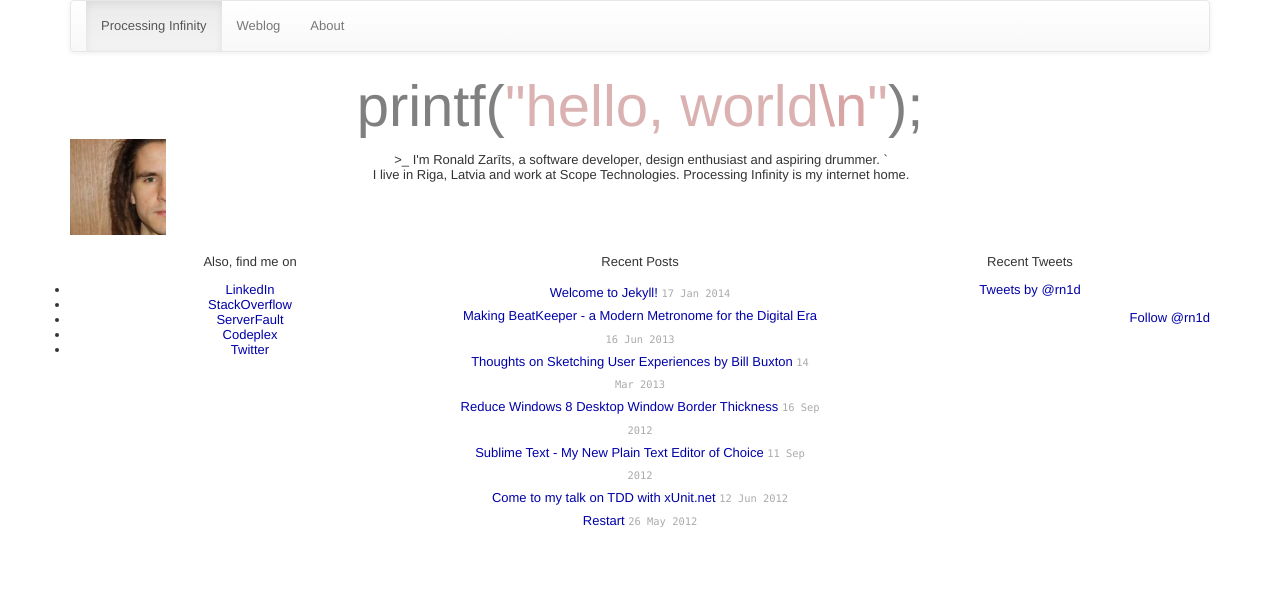
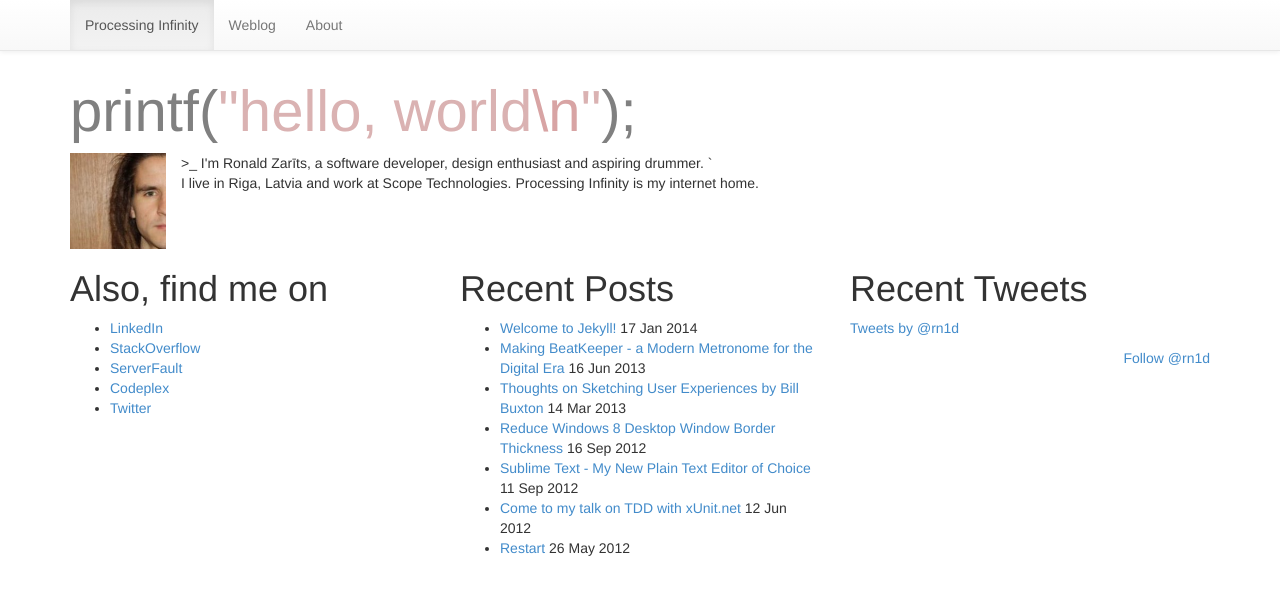
Before and after one commit to rn1d/rn1d.github.io, a Jekyll site: the page built from index.html, in a window 1280 px wide. Shown: the top 595 px of the page. Built offline with Jekyll 4.4.1, drawn with Linux system fonts in a browser that asks for light colours; nearby versions of some CDN libraries; Markdown is read by kramdown in place of the engine named in the settings; comment, search, counter and statistics services are not loaded.

Commit message:
CSS tweaks - disabled Jekyll CSS in favour of bootstrap defaults

```diff
--- a/_layouts/default.html
+++ b/_layouts/default.html
@@ -19,7 +19,8 @@
   <div class="container">
 
     <!-- Navigation -->
-    <nav class="navbar navbar-default">
+    <nav class="navbar navbar-default navbar-fixed-top">
+        <div class="container">
             <div class="navbar-header">
                 <button class="btn btn-muted navbar-toggle" data-toggle="collapse" data-target=".navbar-collapse">
                     <span class="glyphicon glyphicon-chevron-down"/>
@@ -39,6 +40,7 @@
                     </li>
                 </ul>
             </div>
+            </div>
         </nav>
 
         {{ content }}
--- a/assets/css/main.css
+++ b/assets/css/main.css
@@ -4,7 +4,9 @@
 /*
 /*****************************************************************************/
 
-/* Global Reset */
+/* Global Reset
+included in boostrap
+
 * {
   margin: 0;
   padding: 0;
@@ -28,12 +30,19 @@ p { margin: 1em 0; }
 a         { color: #00a; }
 a:hover   { color: #000; }
 a:visited { color: #a0a; }
+*/
 
 /*****************************************************************************/
 /*
 /* Home
 /*
 /*****************************************************************************/
+
+body {
+  padding-top: 70px;
+}
+
+/*
 .posts {
   list-style-type: none;
   margin-bottom: 2em;
@@ -48,13 +57,14 @@ a:visited { color: #a0a; }
   font-family: Monaco, "Courier New", monospace;
   font-size: 80%;
 }
-
+*/
 /*****************************************************************************/
 /*
 /* Site
 /*
 /*****************************************************************************/
 
+/*
 .site {
   font-size: 115%;
   text-align: justify;
@@ -120,14 +130,16 @@ a:visited { color: #a0a; }
 .footer .rss img {
   border: 0;
 }
-
+*/
 /*****************************************************************************/
 /*
 /* Posts
 /*
 /*****************************************************************************/
 
-/* standard */
+/* standard
+
+
 .post pre {
   border: 1px solid #ddd;
   background-color: #eef;
@@ -147,8 +159,9 @@ a:visited { color: #a0a; }
 .post pre code {
   border: none;
 }
+*/
 
-/* terminal */
+/* terminal
 .post pre.terminal {
   border: 1px solid #000;
   background-color: #333;
@@ -158,6 +171,8 @@ a:visited { color: #a0a; }
 .post pre.terminal code {
   background-color: #333;
 }
+
+*/
 
 /* ProcInf specific */
 #greetings span {
```
Also changed, not shown: 1 other file. Lines whose indentation alone changed are shown as unchanged.
